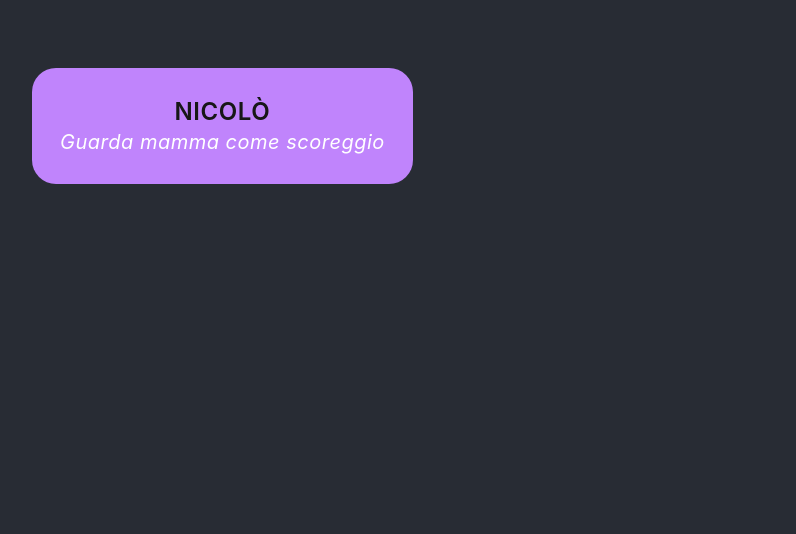
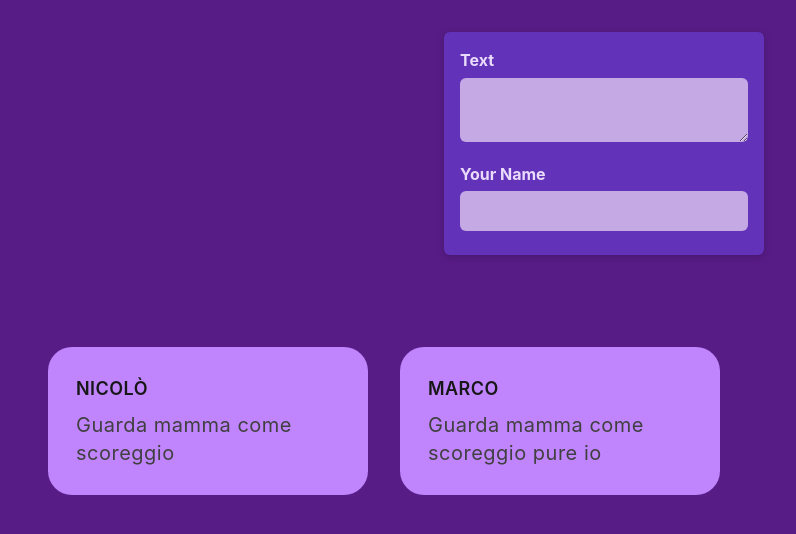
Before and after one commit to NicoloCasagrande/posts-board, a React (Create React App) app: page / in a window 1280 px wide. Shown: the top 534 px of the page, without its empty margins (36-832 px from the left). Built offline with nearby package versions, Linux system fonts and the light colour scheme.

Commit message:
aggiunta inputPost e migliorie grafiche varie

```diff
--- a/src/App.css
+++ b/src/App.css
@@ -14,7 +14,6 @@
 }
 
 .App-body {
-  background-color: #282c34;
   min-height: 100vh;
   display: flex;
   flex-direction: column;
--- a/src/App.js
+++ b/src/App.js
@@ -1,12 +1,14 @@
 import logo from './logo.svg';
 import './App.css';
 import Postslist from './components/PostsList/PostsList.js';
+import InputPost from './components/InputPost/InputPost.js';
 
 function App() {
   return (
     <div className="App">
-      <main className="App-body">
-        <section class="flex p-10">
+      <main className="App-body bg-purple-900">
+        <InputPost />
+        <section className="flex p-10 pt-4">
           <Postslist/>
         </section>
       </main>
--- /dev/null
+++ b/src/components/InputPost/InputPost.js
@@ -0,0 +1,25 @@
+import classes from './InputPost.module.css';
+
+function InputPost(){
+    let enteredBody = '';
+
+    function changeBodyHandler(event){
+        enteredBody = event.target.value;
+    }
+
+    return (
+        <form className={classes.form}>
+            <div className="text-start mb-5">
+                <label htmlFor="body" className={classes.formLabel}>Text</label>
+                <textarea id ="body" required rows={2} onChange={changeBodyHandler}></textarea>
+            </div>
+            <div className="text-start">
+                <label htmlfor="text" className={classes.formLabel}>Your Name</label>
+                <input type="text" required></input>
+            </div>
+
+        </form>
+    );
+}
+
+export default InputPost;
--- /dev/null
+++ b/src/components/InputPost/InputPost.module.css
@@ -0,0 +1,54 @@
+.form{
+    background-color: #6233b9;
+    padding: 1rem;
+    width: 20rem;
+    margin: 2rem auto;
+    border-radius: 6px;
+    box-shadow: 0 2px 8px rgba(0,0,0,0.2);
+}
+
+.formLabel{
+    display:block;
+    margin-bottom: 0.05rem;
+    color: #eadbfb;
+    font-weight: bold;
+    padding-bottom: 0.3rem;
+}
+
+.form input, .form textarea{
+    display: block;
+    width: 100%;
+    padding: 0.5rem;
+    border-radius: 6px;
+    border: none;
+    background-color: #c4a9e4;
+    color: #28262c;
+    margin-bottom: 0.5rem;
+}
+
+.actions{
+    display: flex;
+    justify-content: flex-end;
+    gap: 0.5rem;
+}
+
+.actions button{
+    cursor: pointer;
+    padding: 0.5rem 1.5rem;
+    border: none;
+    border-radius: 6px;
+    background-color: #34036c;
+    color: #e5d5f7
+}
+
+.actions button:hover{
+    background-color: #23014a;
+}
+
+.actions button[type="button"]{
+    background-color: transparent;
+}
+
+.actions button[type="button"]:hover{
+    color: #d1bee6;
+}
--- a/src/components/Post/Post.js
+++ b/src/components/Post/Post.js
@@ -3,9 +3,9 @@ import classes from './Post.module.css';
 function Post(props) {
 
 return (
-    <div class="p-7 bg-purple-400 rounded-3xl">
-      <p class="text-neutral-900 tracking-wide font-semibold uppercase text-2xl">{props.author}</p>
-      <p class="tracking-wide italic text-xl">{props.body}</p>
+    <div className="p-7 bg-purple-400 rounded-3xl m-4 max-w-80">
+      <p className="text-neutral-900 tracking-wide font-semibold uppercase text-lg text-start pb-2">{props.author}</p>
+      <p className="tracking-wide text-xl text-start text-neutral-700">{props.body}</p>
     </div>
   );
 }
--- a/src/components/PostsList/PostsList.js
+++ b/src/components/PostsList/PostsList.js
@@ -3,8 +3,9 @@ import classes from './PostsList.module.css';
 
 function Postslist (){
     return (
-        <div class="p-7">
+        <div className="p-7 flex">
             <Post author="Nicolò" body="Guarda mamma come scoreggio"/>
+            <Post author="Marco" body="Guarda mamma come scoreggio pure io"/>
         </div>
       );
 }
```
